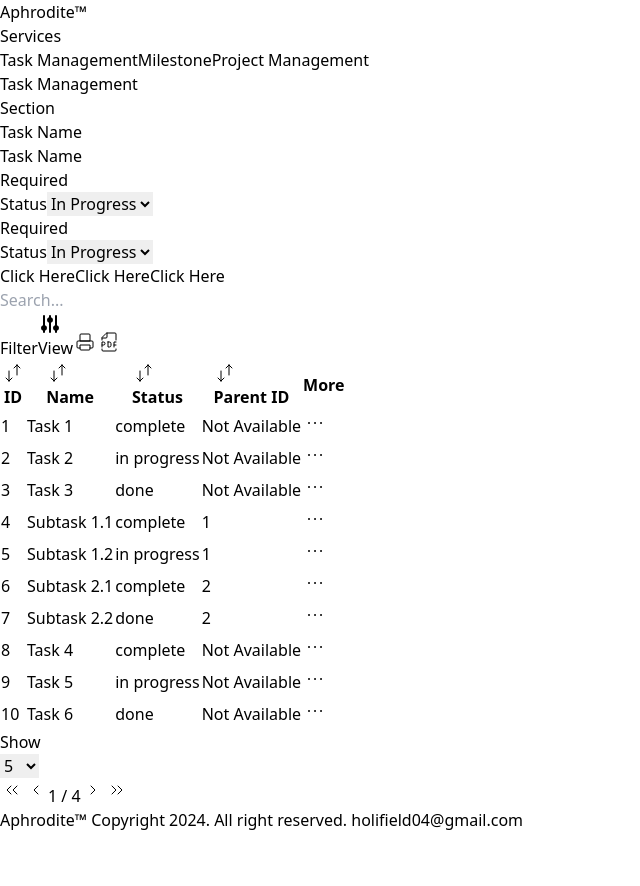
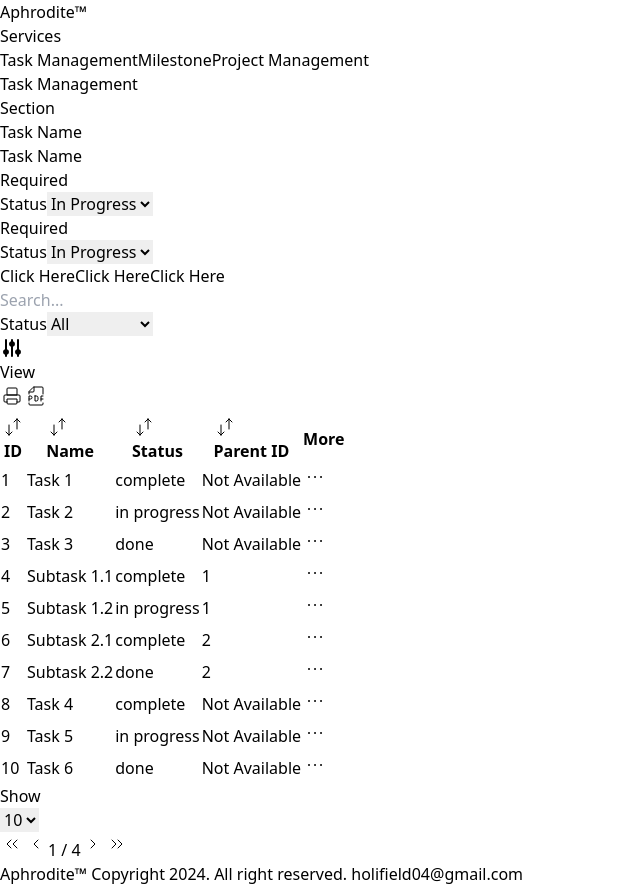
Before and after one commit to holifield4/task-management, a React (Vite) app: page / in a window 1280 px wide. Shown: the whole page, without its empty margins (0-640 px from the left). Before the commit the page ends 832 px from the top, so only its background shows below. Built offline with nearby package versions, Linux system fonts and the light colour scheme.

Commit message:
feat: table control features

```diff
--- a/src/component/table/DataTable.tsx
+++ b/src/component/table/DataTable.tsx
@@ -1,11 +1,17 @@
 import { ReactNode } from "react";
-import Button from "../button/Button";
+import Button, { CustomButton } from "../button/Button";
 import TextField from "../textfield/TextField";
 import { useDispatch, useSelector } from "react-redux";
 import { RootState } from "../../store/store";
-import { setPagination, setSort } from "../../store/table/tableSlice";
-import Select from "../select/Select";
-import { pageSize } from "../../lib/constant/constant";
+import {
+  setFilter,
+  setPagination,
+  setSort,
+  setViews,
+} from "../../store/table/tableSlice";
+import { pageSize, taskStatusOptions } from "../../lib/constant/constant";
+import CustomDropdown from "../custom-dropdown/CustomDropdown";
+import { IDropdown, ITask } from "../../interface/common";
 
 export type Column<T> = {
   key: keyof T;
@@ -19,7 +25,7 @@
   enableAction?: boolean;
 };
 
-export default function DataTable<T extends { id: number | string }>({
+export default function DataTable<T extends { id: number }>({
   data,
   columns,
   enableAction,
@@ -54,21 +60,24 @@
 
 function TableHeader<T>({ columns, actions }: TableHeaderProps<T>) {
   const dispatch = useDispatch();
+  const { visibleColumn } = useSelector((state: RootState) => state.table);
   return (
     <thead>
       <tr className="bg-gray-200 sticky top-0">
-        {columns.map((column) => (
-          <th key={String(column.key)} className="p-2">
+        {columns.map((column) => {
+          if (visibleColumn.includes(column.key as keyof ITask)) {
+            return (
+              <th key={String(column.key)} className="p-3">
                 <Button
                   variant="table"
                   label={column.header}
                   icon="sort"
-              onClick={() =>
-                dispatch(setSort(String(column.key)))
-              }
+                  onClick={() => dispatch(setSort(String(column.key)))}
                 />
               </th>
-        ))}
+            );
+          }
+        })}
         {actions && <th>More</th>}
       </tr>
     </thead>
@@ -86,15 +95,20 @@
   columns,
   actions,
 }: TableRowProps<T>) {
+  const { visibleColumn } = useSelector((state: RootState) => state.table);
   return (
     <tr key={row.id}>
-      {columns.map((column) => (
+      {columns.map((column) => {
+        if (visibleColumn.includes(column.key as keyof ITask)) {
+          return (
             <TableCell
               key={String(column.key)}
               value={row[column.key]}
               render={column.render}
             />
-      ))}
+          );
+        }
+      })}
       {actions && (
         <td className="border p-2">
           <div className="w-full h-full flex justify-center">
@@ -125,15 +139,44 @@
 }
 
 function TableControl() {
+  const { data, visibleColumn } = useSelector(
+    (state: RootState) => state.table
+  );
+  const dispatch = useDispatch();
+  const viewOptions: IDropdown[] = Object.keys(data?.[0] || {}).map((key) => ({
+    name: key,
+    value: key,
+  }));
   return (
     <div className="w-full h-16 px-4 bg-gray-100 border rounded-t-md border-gray-200 flex justify-between items-center">
       <div className="w-1/3">
-        <TextField label="" placeholder="Search..." />
+        <TextField
+          label=""
+          placeholder="Search..."
+          onChange={(e) => dispatch(setFilter(e.target.value))}
+        />
       </div>
       <div className="w-fit flex gap-3">
-        <Button color="neutral" label="Filter" onClick={() => alert("shesh")} />
-        <Button color="neutral" label="View" icon="adjustment" />
-        <Button color="neutral" label="" icon="printer" />
+        <CustomDropdown
+          label="Status"
+          options={[{ name: "All", value: "All" } as IDropdown].concat(
+            taskStatusOptions
+          )}
+          onChange={(e) => dispatch(setFilter(e.target.value))}
+        />
+        <CustomButton
+          label="View"
+          icon="adjustment"
+          options={viewOptions}
+          checkedOptions={visibleColumn}
+          onChecked={(e) => dispatch(setViews(e as (keyof ITask)[]))}
+        />
+        <Button
+          color="neutral"
+          label=""
+          icon="printer"
+          onClick={() => console.log(visibleColumn)}
+        />
         <Button color="neutral" label="" icon="pdf" />
       </div>
     </div>
@@ -147,9 +190,10 @@
     <div className="w-full h-12 px-4 bg-gray-100 border rounded-b-md border-gray-200 flex justify-end items-center gap-2.5">
       <div className="w-fit flex gap-2.5 items-center">
         <span>Show</span>
-        <Select
+        <CustomDropdown
           label=""
           options={pageSize}
+          value={tableData.rowsPerPage}
           onChange={(e) =>
             dispatch(
               setPagination({
```
Lines whose indentation alone changed are shown as unchanged.
